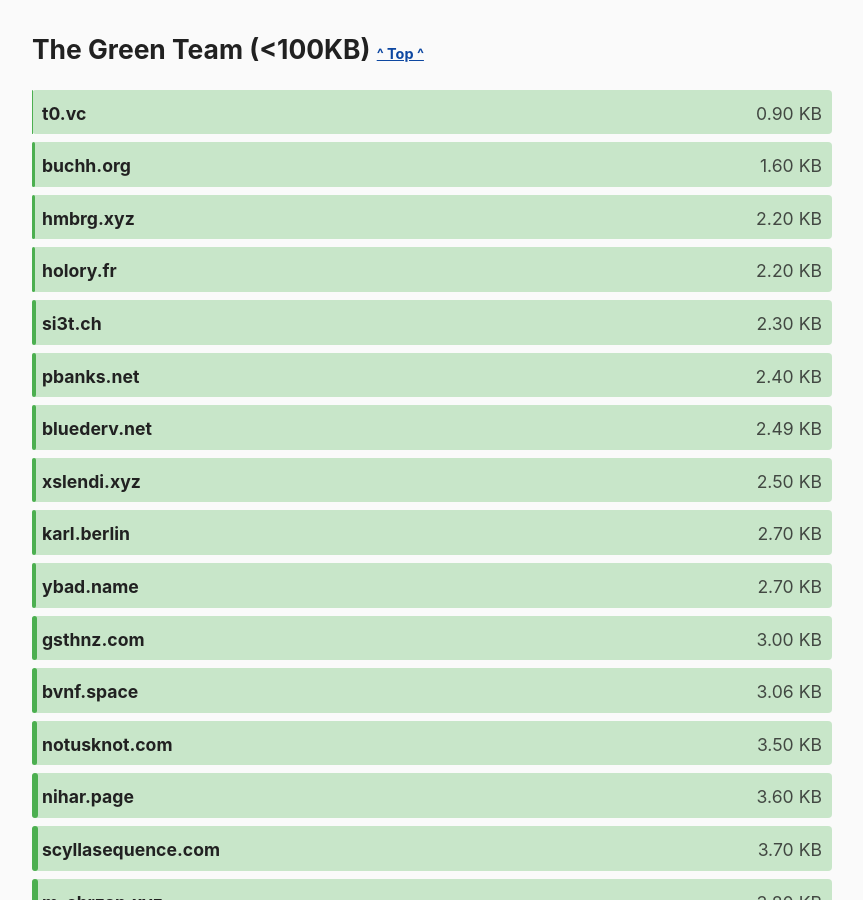
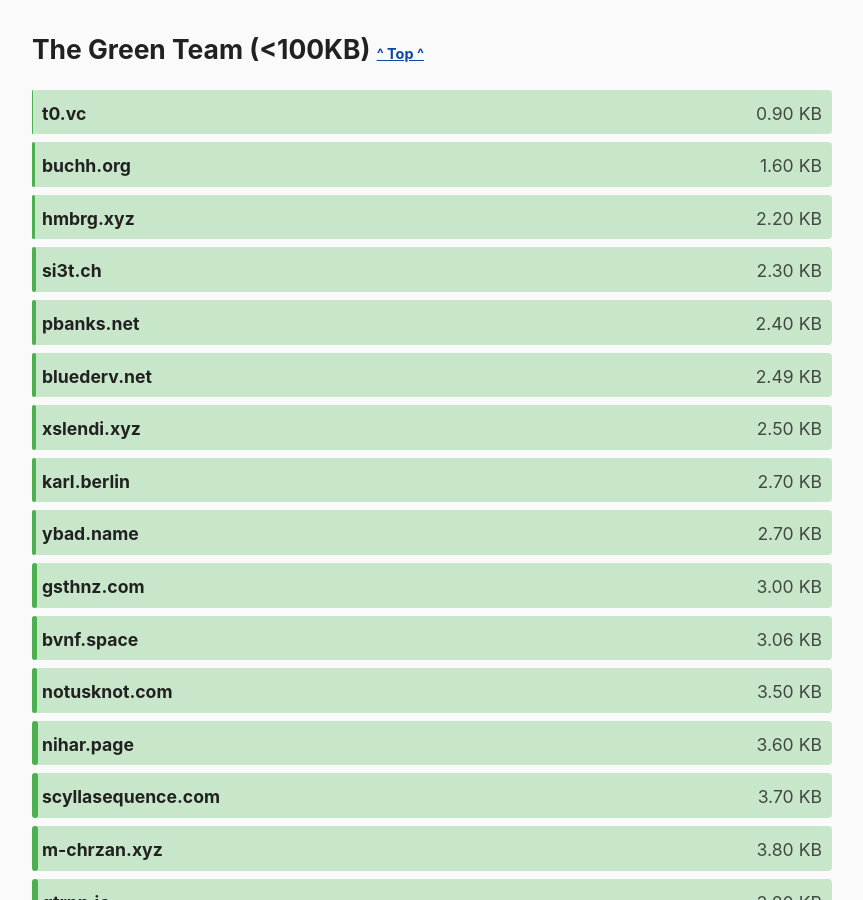
Before and after one commit to kevquirk/512kb.club, a Jekyll site: the page built from index.md, in a window 1280 px wide and 900 px high, scrolled down 957 px. Shown: the whole window, without its empty margins (208-1071 px from the left). Built offline with Jekyll 4.4.1, drawn with Linux system fonts in a browser that asks for light colours.

Commit message:
Update sites.yml

```diff
--- a/_data/sites.yml
+++ b/_data/sites.yml
@@ -905,7 +905,7 @@
 
 - domain: holory.fr
   url: https://holory.fr/
-  size: 2.2
+  size: 446
   last_checked: 2022-04-05
 
 - domain: hugo-mechiche.com
```
